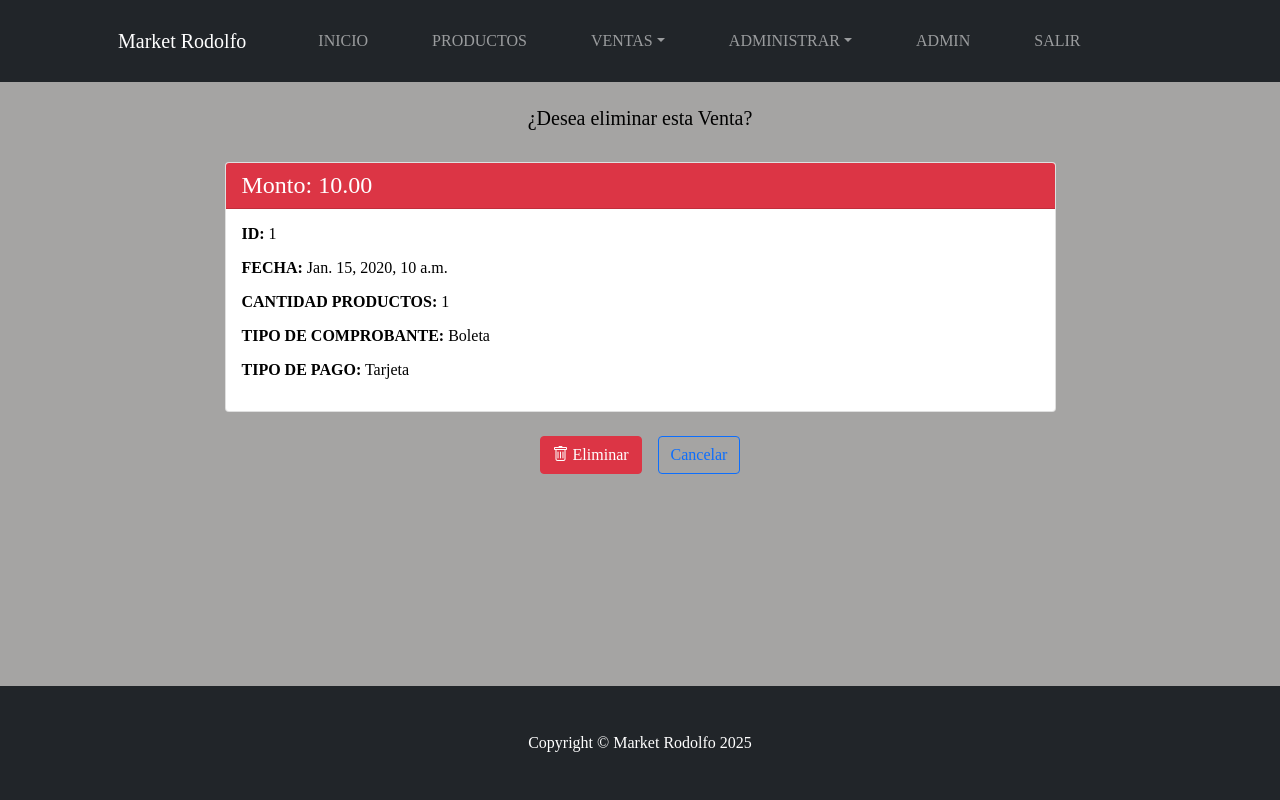
After one commit to percybellido/market-rodolfo, a Django app: page /venta/delete/1/ in a window 1280 px wide. The commit adds this page. Run offline with Django 5.2, Linux system fonts and the light colour scheme; a user stored in the database is signed in; tables that the repository leaves empty hold one stand-in row (values such as "Sample post"); some libraries are stand-ins or nearby versions.

Commit message:
agregado delete.html y cambios en botones

```diff
--- /dev/null
+++ b/templates/venta/delete.html
@@ -0,0 +1,43 @@
+{% extends 'base.html' %}
+{% load static %}
+
+{% block content %}
+
+<div class="container mt-4">
+  <div class="row justify-content-center">
+    <div class="col-12 text-center mb-4">
+      <h5>¿Desea eliminar esta Venta?</h5>
+    </div>
+
+    <div class="col-md-9">
+      <form action="{% url 'venta_app:venta-delete' sale.id %}" method="POST">
+        {% csrf_token %}
+
+        <div class="card mb-4">
+          <div class="card-header bg-danger text-white">
+            <h4 class="mb-0">Monto: {{ sale.amount }}</h4>
+          </div>
+          <div class="card-body">
+            <p><strong>ID:</strong> {{ sale.id }}</p>
+            <p><strong>FECHA:</strong> {{ sale.date_sale }}</p>
+            <p><strong>CANTIDAD PRODUCTOS:</strong> {{ sale.count }}</p>
+            <p><strong>TIPO DE COMPROBANTE:</strong> {{ sale.get_type_invoce_display }}</p>
+            <p><strong>TIPO DE PAGO:</strong> {{ sale.get_type_payment_display }}</p>
+          </div>
+        </div>
+
+        <div class="d-flex justify-content-center gap-3">
+          <button type="submit" class="btn btn-danger">
+            <i class="bi bi-trash"></i> Eliminar
+          </button>
+          <a href="{% url 'venta_app:venta-index' %}" class="btn btn-outline-primary">
+            Cancelar
+          </a>
+        </div>
+
+      </form>
+    </div>
+  </div>
+</div>
+
+{% endblock %}
--- a/templates/venta/index.html
+++ b/templates/venta/index.html
@@ -83,12 +83,12 @@
 
       <form action="{% url 'venta_app:venta-simple' %}" method="POST">{% csrf_token %}
         <button type="submit" class="btn btn-primary w-100 mb-2">
-          <i class="bi bi-credit-card"></i> Pagar Todo
+          <i class="bi bi-credit-card"></i> Pagar Sin Comprobante
         </button>
       </form>
 
       <button data-bs-toggle="modal" data-bs-target="#exampleModal1" class="btn btn-success w-100 mb-2">
-        <i class="bi bi-printer"></i> Cobrar e Imprimir
+        <i class="bi bi-printer"></i> Pagar e Imprimir
       </button>
 
       <form action="{% url 'venta_app:carshop-delete_all' %}" method="POST">{% csrf_token %}
```
